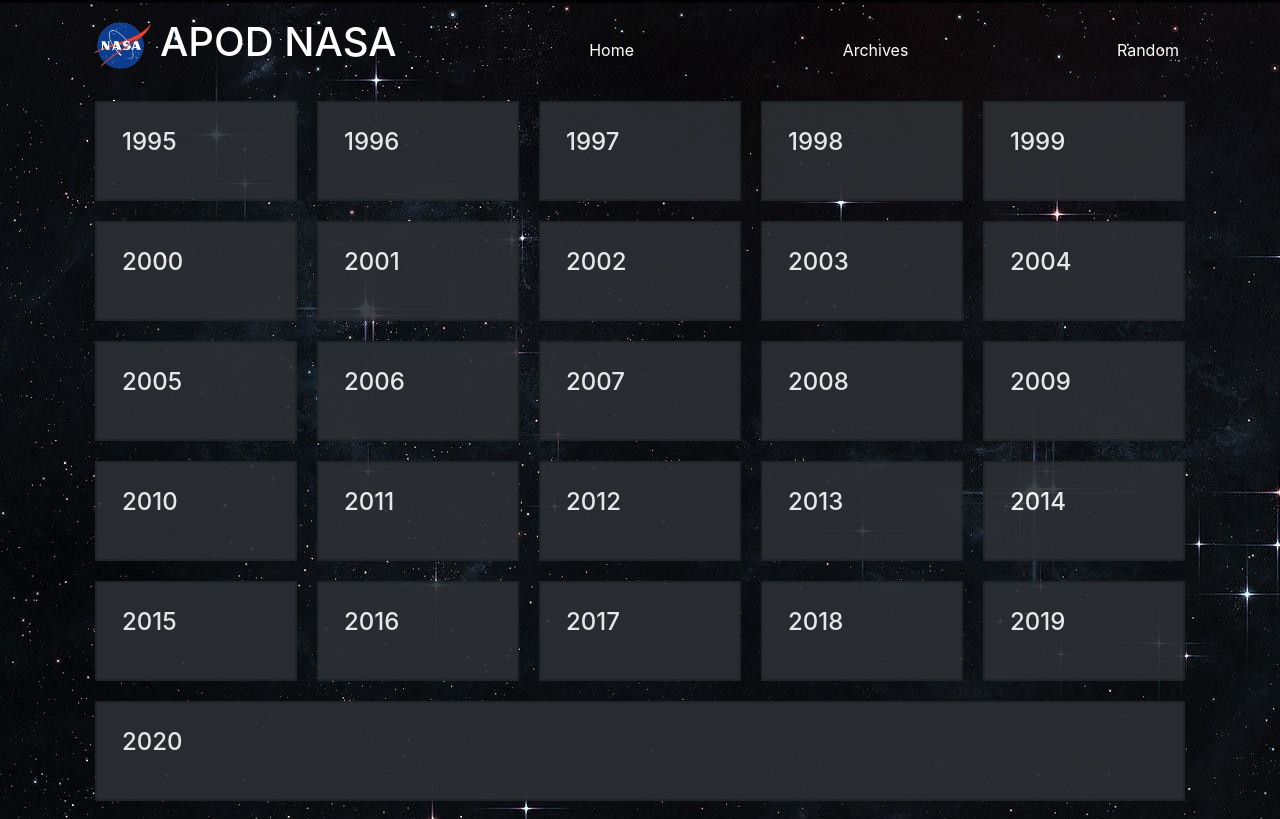
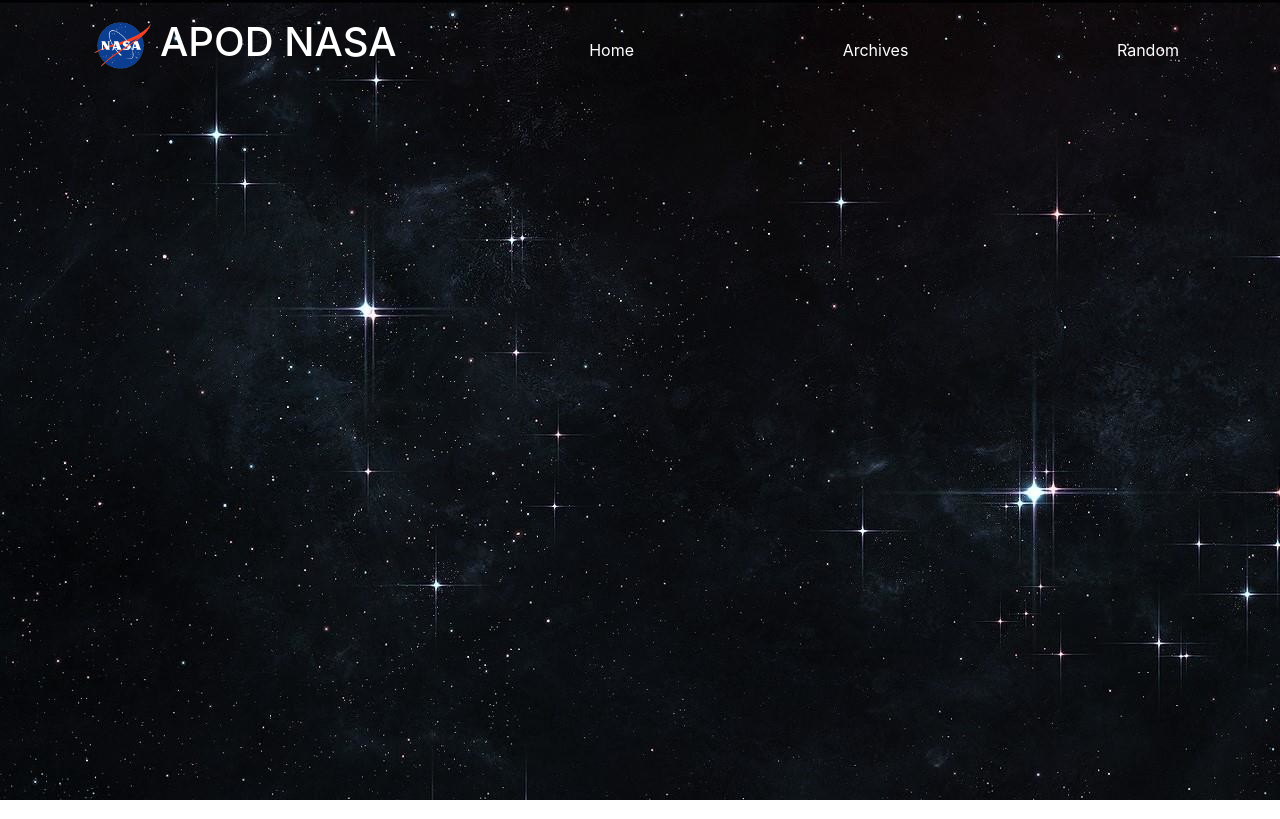
Before and after one commit to Rafagars/APOD-React, a React (Create React App) app: page /archives in a window 1280 px wide. Built offline with nearby package versions, Linux system fonts and the light colour scheme.

Commit message:
Changed routes for deployment

```diff
--- a/package.json
+++ b/package.json
@@ -2,6 +2,7 @@
   "name": "APOD",
   "version": "0.1.0",
   "private": true,
+  "homepage": "http://rafagars.me/APOD-React/",
   "dependencies": {
     "@testing-library/jest-dom": "^4.2.4",
     "@testing-library/react": "^9.3.2",
@@ -34,5 +35,8 @@
       "last 1 firefox version",
       "last 1 safari version"
     ]
+  },
+  "devDependencies": {
+    "gh-pages": "^3.1.0"
   }
 }
--- a/src/Archive.js
+++ b/src/Archive.js
@@ -1,5 +1,5 @@
 import React, { Component } from 'react';
-import { Link } from 'react-router-dom';
+import { BrowserRouter as Router, Link } from 'react-router-dom';
 
 class Archive extends Component {
     render(props){
@@ -8,7 +8,9 @@ class Archive extends Component {
             const source = this.props.source + "/" + element
             return(
                 <div className="year">
-                    <h4><Link to={source}>{element}</Link></h4>
+                    <Router>
+                        <h4><Link to={source}>{element}</Link></h4>
+                    </Router>
                 </div>
             )
         })
--- a/src/Day.js
+++ b/src/Day.js
@@ -9,7 +9,7 @@ class Day extends Component {
 				<p>Discover the cosmos! Each day a different image or photograph of our fascinating universe is featured, along with a brief explanation written by a professional astronomer. </p>
 				<h2> {day['title']} </h2>
 				<h5> {day['date']} </h5>
-				<a href={day['url']}><img src={day['url']} className="apod"/></a>
+				<a href={day['url']}><img src={day['url']} className="apod" alt="APOD"/></a>
 				<h6> {day['copyright']} </h6>
 				<br />
 				<p> {day['description']} </p>
--- a/src/Header.js
+++ b/src/Header.js
@@ -3,8 +3,7 @@ import {
   BrowserRouter as Router,
   Switch,
   Route,
-  Link,
-  useParams
+  Link
 } from "react-router-dom";
 import Content from './Content'
 import Random from './Random'
@@ -19,7 +18,7 @@ class Header extends Component {
         <header id="header-nav" className="navbar">
             <div className="container">
                 <Router>
-                    <h1 id="logo"><img id="logo-img" className="" src="./nasa.png" alt="Logo"/><Link to="/">APOD NASA</Link></h1>
+                    <h1 id="logo"><img id="logo-img" className="" src="./nasa.png" alt="Logo"/><Link to="/APOD-React/">APOD NASA</Link></h1>
 
                     <Link to="/" className="nav-item nav-link">Home</Link>
                     <Link to="/archives" className="nav-item nav-link">Archives</Link>
@@ -29,10 +28,10 @@ class Header extends Component {
                         <Route exact path="/">
                             <Content url="https://apodapi.herokuapp.com/api/"/>
                         </Route>
-                        <Route path="/archives">
-                            <Archive array = {years} source="/archive"/>
+                        <Route path="/APOD-React/archives">
+                            <Archive array = {years} source="/APOD-React/archive"/>
                         </Route>
-                        <Route path="/random">
+                        <Route path="/APOD-React/random">
                             <Random/>
                         </Route>
                     </Switch>
```
Also changed, not shown: 1 other file (tests, documents, lock files or other folders).
